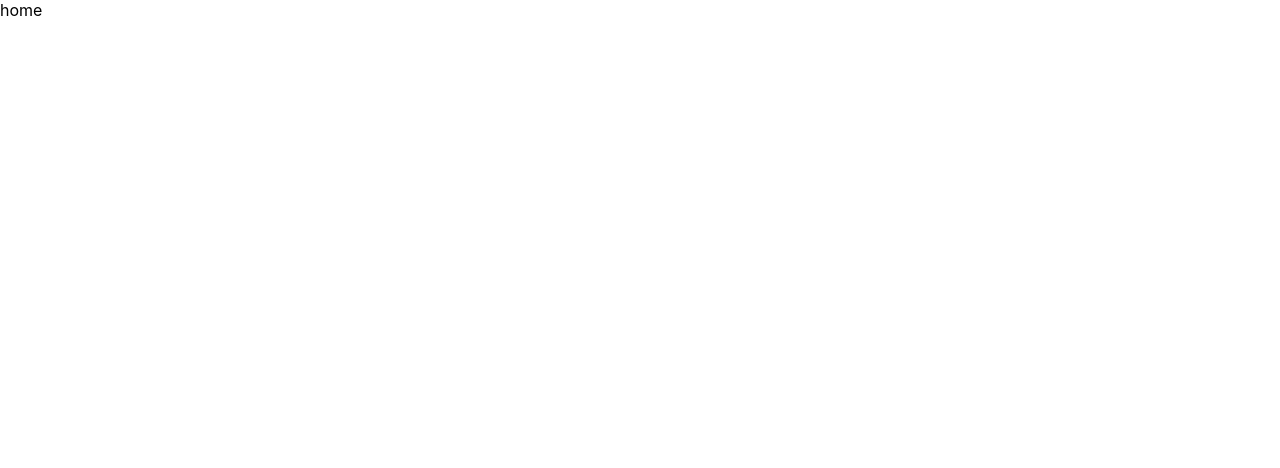
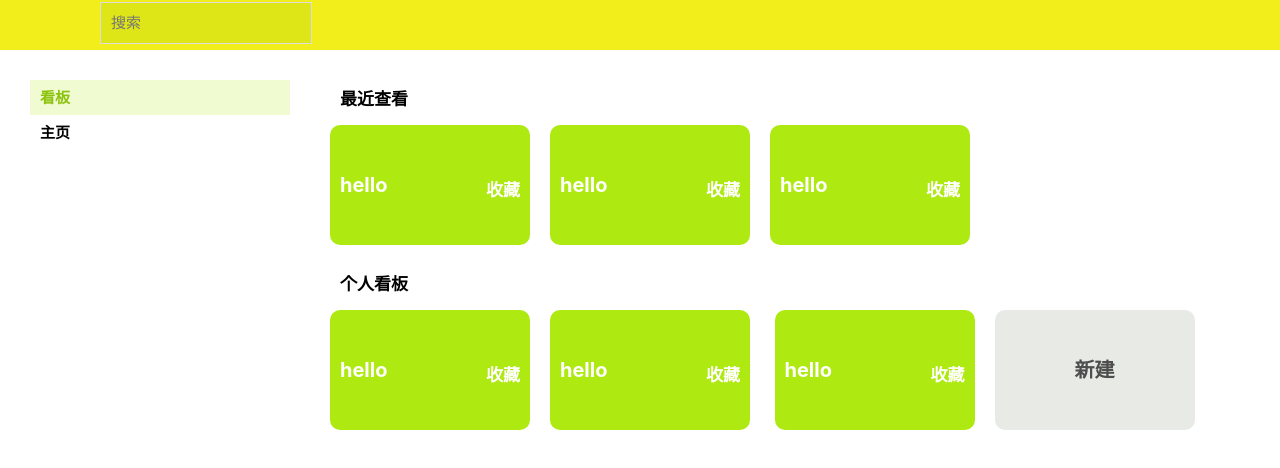
Before and after one commit to qiong1999/pick-task, a React (Create React App) app: page /home in a window 1280 px wide. Shown: the top 468 px of the page. Built offline with nearby package versions, Linux system fonts and the light colour scheme.

Commit message:
封装了一些基本的组件如

```diff
--- a/src/App.js
+++ b/src/App.js
@@ -10,6 +10,7 @@ import {
 import Login from './pages/login/login.js';
 import Form from './components/form/form.js'
 import Home from './pages/home/home.js'
+import Task from './pages/task/task.js'
 import './App.css';
 
 function App() {
@@ -24,6 +25,7 @@ function App() {
       <link to="/login"></link>
       <link to="/sign"></link>
       <link to="/home"></link>
+      <link to="/task"></link>
       <Switch>
         <Route exact path="/">
           <Login listenSign={(e)=>{e?history.push('/sign'):history.push('/login')}}></Login>
@@ -37,6 +39,9 @@ function App() {
         <Route path="/home">
           <Home></Home>
         </Route>
+        <Route>
+          <Task></Task>
+        </Route>
       </Switch>
    </>
   );
--- /dev/null
+++ b/src/components/card/card.js
@@ -0,0 +1,30 @@
+import React from 'react';
+import styles from './card.module.css'
+
+function Card({title,start, color,type}){
+    if(type==="new"){
+        return(
+            <div className={styles.new}>
+                {title}
+            </div>
+        )
+    }
+    else if(type==='list'){
+        return(
+            <div className={styles.list}>
+                {title}
+            </div>
+        )
+
+    }else{
+        return(
+            <div className={styles.card} style={color}>
+               {title}
+                <div className={styles.start} >收藏</div>
+            </div>
+        )
+    }
+
+}
+
+export default Card;
--- /dev/null
+++ b/src/components/card/card.module.css
@@ -0,0 +1,33 @@
+.card{
+    position:relative;
+    display:inline-block;
+    width:180px;
+    height:100px;
+    line-height:100px;
+    font-size:20px;
+    font-weight:bolder;
+    padding:10px;
+    margin:10px;
+    color:#fff;
+    border-radius:10px;
+}
+.new{
+    position:relative;
+    display:inline-block;
+    width:180px;
+    height:100px;
+    text-align:center;
+    line-height:100px;
+    padding:10px;
+    font-size:20px;
+    font-weight:bolder;
+    color:rgb(78, 78, 78);
+    background:rgba(37, 49, 3, 0.1);
+    margin:10px;
+    border-radius:10px;
+}
+.start{
+    position:absolute;
+    bottom:0px;
+    right:10px;
+}
--- /dev/null
+++ b/src/components/list/list.js
@@ -0,0 +1,15 @@
+import React from 'react';
+
+import styles from './list.module.css'
+
+function List({title}){
+
+    return(
+        <div className={styles.list}>
+            {title}
+            <div className={styles.choose}>choose</div>
+        </div>
+    )
+}
+
+export default List;
--- /dev/null
+++ b/src/components/list/list.module.css
@@ -0,0 +1,17 @@
+.list{
+    display:inline-block;
+    position:relative;
+    margin:20px;
+    width:400px;
+    min-height:100px;
+    text-align:center;
+    font-size:15px;
+    font-weight:bolder;
+    background:#f0f0f0;
+}
+.choose{
+    position:absolute;
+    top:10px;
+    right:10px;
+
+}
--- a/src/pages/home/home.js
+++ b/src/pages/home/home.js
@@ -1,14 +1,75 @@
-import React from 'react';
+import React, { useState } from "react";
+import styles from "./home.module.css";
+import classNames from "classnames";
 
+import Card from "../../components/card/card.js";
 
-function Home(){
-
-
-    return (
-        <div>
-            home
+function Home() {
+  const [active, setActive] = useState("board");
+  return (
+    <div className={styles.container}>
+      <div className={styles.header}>
+        <input type="text" className={styles.search} placeholder="搜索" />
+      </div>
+      <div className={styles.bodyer}>
+        <div className={styles.aside}>
+          <div
+            className={`${styles.board} ${
+              active === "board" ? styles.active : ""
+            }`}
+            onClick={() => {
+              setActive("board");
+            }}
+          >
+            看板
+          </div>
+          <div
+            className={`${styles.firstpage} ${
+              active !== "board" ? styles.active : ""
+            }`}
+            onClick={() => {
+              setActive("firstpage");
+            }}
+          >
+            主页
+          </div>
         </div>
-    )
+        <div className={styles.main}>
+          <div className={styles.part1}>
+            <div>最近查看</div>
+            <Card
+              title="hello"
+              color={{ backgroundColor: "rgb(175, 233, 18)" }}
+            ></Card>
+            <Card
+              title="hello"
+              color={{ backgroundColor: "rgb(175, 233, 18)" }}
+            ></Card>
+            <Card
+              title="hello"
+              color={{ backgroundColor: "rgb(175, 233, 18)" }}
+            ></Card>
+          </div>
+          <div className={styles.part2}>
+            <div>个人看板</div>
+            <Card
+              title="hello"
+              color={{ backgroundColor: "rgb(175, 233, 18)" }}
+            ></Card>
+            <Card
+              title="hello"
+              color={{ backgroundColor: "rgb(175, 233, 18)" }}
+            ></Card>{" "}
+            <Card
+              title="hello"
+              color={{ backgroundColor: "rgb(175, 233, 18)" }}
+            ></Card>
+            <Card type="new" title="新建"></Card>
+          </div>
+        </div>
+      </div>
+    </div>
+  );
 }
 
 export default Home;
--- a/src/pages/home/home.module.css
+++ b/src/pages/home/home.module.css
@@ -0,0 +1,65 @@
+.header {
+  top: 0;
+  left: 0;
+  right: 0;
+  height: 50px;
+  line-height: 45px;
+  background: #f1ee1c;
+}
+.search {
+  border: 1px solid #dfdcdc;
+  margin-left: 100px;
+  padding-left: 10px;
+  height: 40px;
+
+  width: 200px;
+  font-size: 15px;
+  background: rgba(144, 194, 7, 0.2);
+}
+.body {
+  position: relative;
+}
+.aside {
+  position: absolute;
+  padding: 30px;
+
+  width: 300px;
+  top: 50px;
+  bottom: 0;
+
+
+
+}
+.board,.firstpage{
+    padding-left:10px;
+    width:250px;
+    height:35px;
+    line-height:35px;
+    font-size:15px;
+    font-weight: bolder;
+}
+.board:hover{
+    background:rgba(77, 76, 76, 0.1)
+}
+.active{
+    color:#8bc20c;
+    background:rgba(181, 236, 29, 0.2)
+}
+
+.main {
+  top: 50px;
+  left: 300px;
+  right: 0;
+  bottom: 0;
+  position: absolute;
+  padding:20px;
+
+}
+.part1 div:nth-child(1),.part2 div:nth-child(1) {
+    padding-left:20px;
+    margin-top:15px;
+    margin-bottom:5px;
+    font-size:17px;
+    font-weight:bold;
+
+}
--- /dev/null
+++ b/src/pages/task/task.js
@@ -0,0 +1,19 @@
+import React from "react";
+
+import List from '../../components/list/list.js'
+import styles from "./task.module.css";
+
+
+function Task() {
+  return (
+    <div className={styles.container}>
+      <div className={styles.header}>
+        <input type="text" className={styles.search} placeholder="搜索" />
+      </div>
+     <div className={styles.bodyer}>
+        <List title="todo"></List>
+     </div>
+    </div>
+  );
+}
+export default Task;
--- /dev/null
+++ b/src/pages/task/task.module.css
@@ -0,0 +1,19 @@
+.header {
+    top: 0;
+    left: 0;
+    right: 0;
+    height: 50px;
+    line-height: 45px;
+    background: #f1ee1c;
+  }
+
+  .search {
+    border: 1px solid #dfdcdc;
+    margin-left: 100px;
+    padding-left: 10px;
+    height: 40px;
+
+    width: 200px;
+    font-size: 15px;
+    background: rgba(144, 194, 7, 0.2);
+  }
```
Also changed, not shown: src/components/header/header.js (added), src/components/header/header.module.css (added), 1 other file (tests, documents, lock files or other folders).
